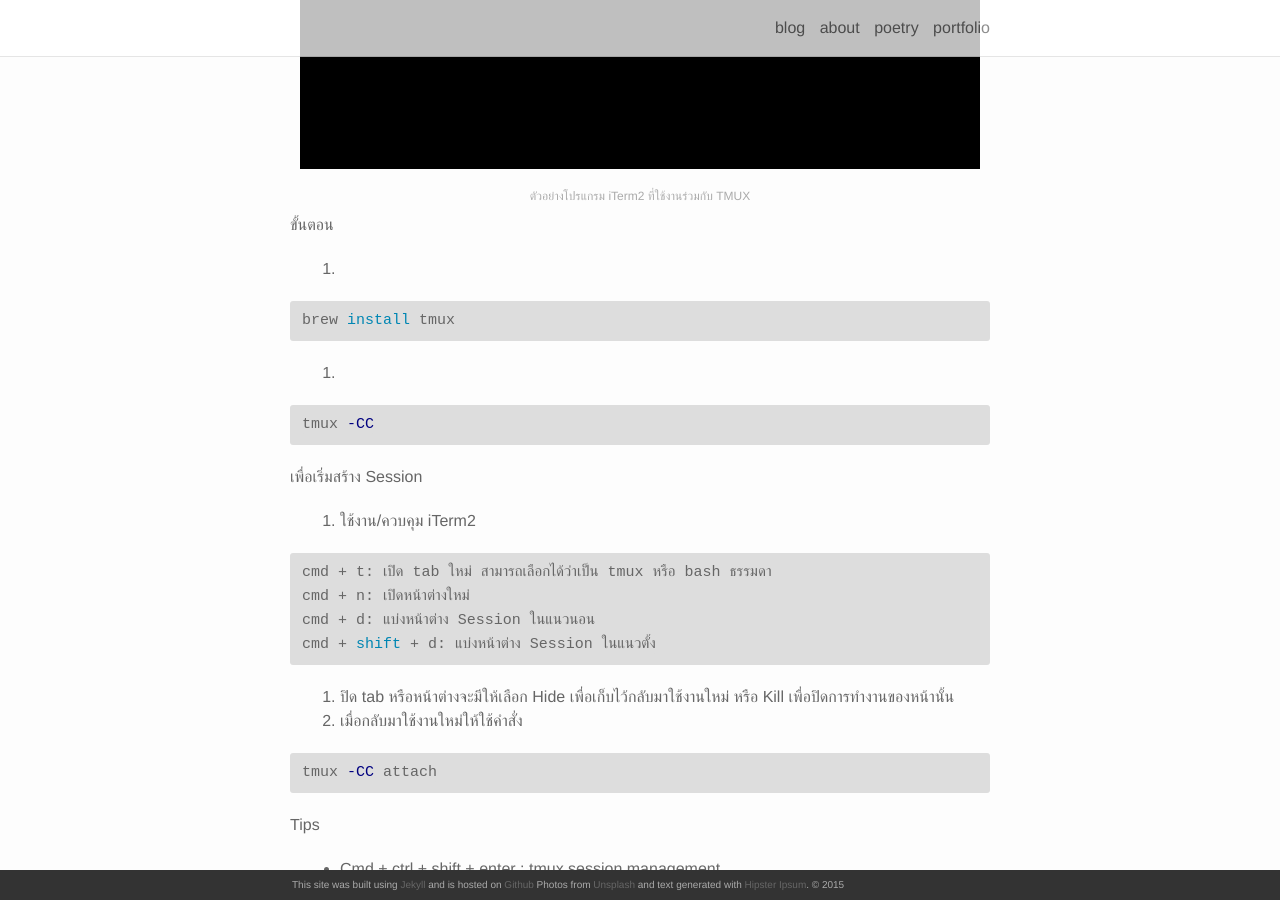
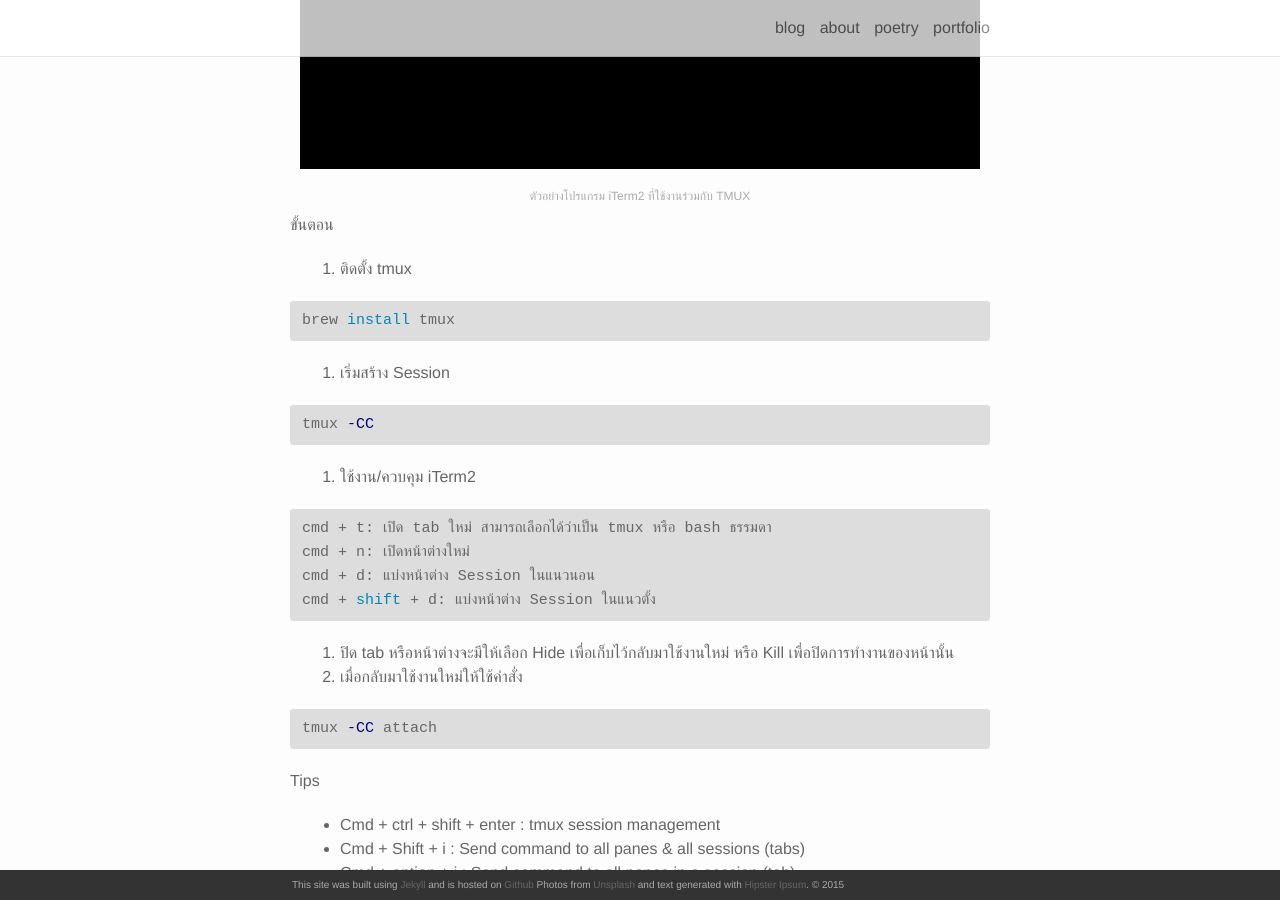
Before and after one commit to overskylab/-folio, a Jekyll site: the page built from _posts/2017-05-16-iterm2-with-tmux.markdown, in a window 1280 px wide and 900 px high, scrolled down 820 px. Built offline with Jekyll 4.4.1, drawn with Linux system fonts in a browser that asks for light colours; nearby versions of some CDN libraries.

Commit message:
fixed typo

```diff
--- a/_posts/2017-05-16-iterm2-with-tmux.markdown
+++ b/_posts/2017-05-16-iterm2-with-tmux.markdown
@@ -28,8 +28,14 @@ Hi friends,
 
 
 ขั้นตอน
-1. {% highlight bash %}brew install tmux{% endhighlight %}
-2. {% highlight bash %}tmux -CC{% endhighlight %} เพื่อเริ่มสร้าง Session
+1. ติดตั้ง tmux
+{% highlight bash %}
+brew install tmux
+{% endhighlight %}
+2. เริ่มสร้าง Session
+{% highlight bash %}
+tmux -CC
+{% endhighlight %}
 3. ใช้งาน/ควบคุม iTerm2
 {% highlight bash %}
 cmd + t: เปิด tab ใหม่ สามารถเลือกได้ว่าเป็น tmux หรือ bash ธรรมดา
```
